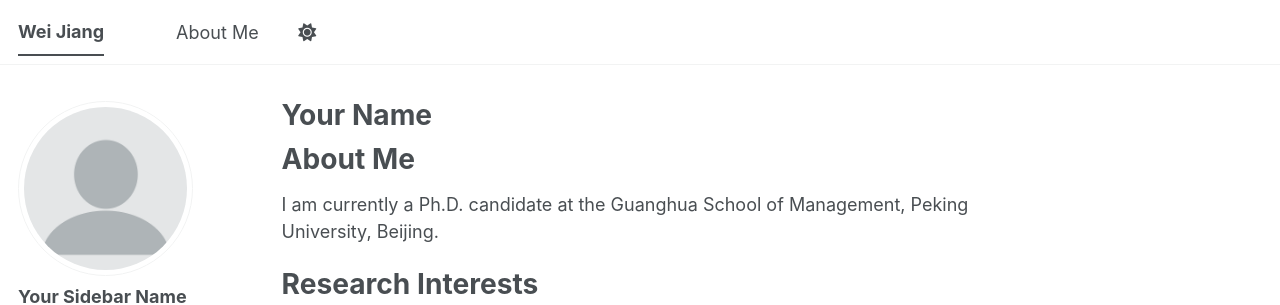
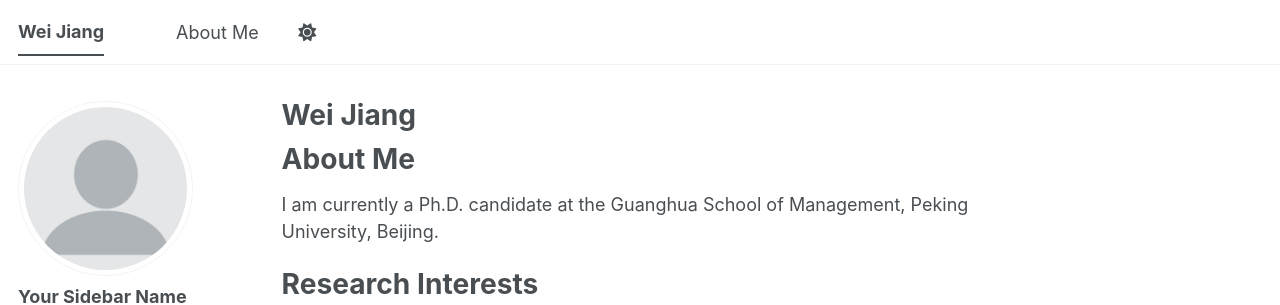
Before and after one commit to jiangwei-econ/jiangwei-econ.github.io, a Jekyll site: the page built from _pages/about.md, in a window 1280 px wide. Shown: the top 305 px of the page. Built offline with Jekyll 4.4.1, drawn with Linux system fonts in a browser that asks for light colours; some web fonts are replaced; a script bundle is joined from its source files by our own code; library files that are not in the unit come from our copies.

Commit message:
Update about.md

```diff
--- a/_pages/about.md
+++ b/_pages/about.md
@@ -1,6 +1,6 @@
 ---
 permalink: /
-title: "Your Name"
+title: "Wei Jiang"
 author_profile: true
 redirect_from:
   - /about/
```
